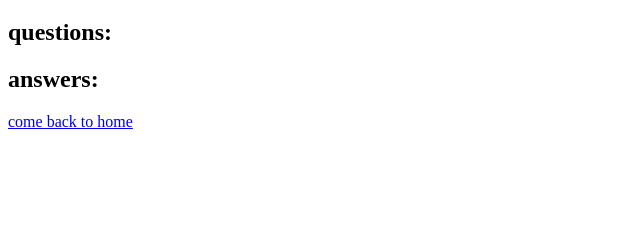
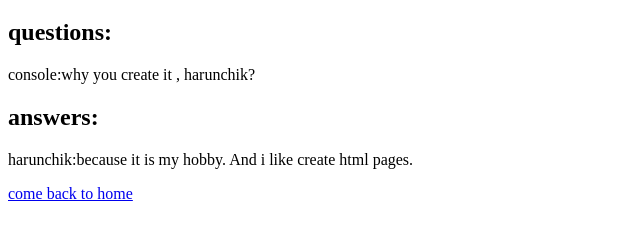
Before and after one commit to htmlgithuborg/htmlgithuborg.github.io, a plain HTML site: page forum.html in a window 1280 px wide. Shown: the part 61-298 px from the top of the page, without its empty margins (0-640 px from the left). Drawn offline with Linux system fonts and the light colour scheme.

Commit message:
Update forum.html

```diff
--- a/forum.html
+++ b/forum.html
@@ -7,9 +7,9 @@
 <body>
     <h1>Forum</h1>
     <h2>questions:</h2>
-
+    <p>console:why you create it , harunchik?</p>
     <h2>answers:</h2>
-
+    <p>harunchik:because it is my hobby. And i like create html pages.</p>
     <a href="site.html">come back to home</a>
 </body>
 </html>
```
